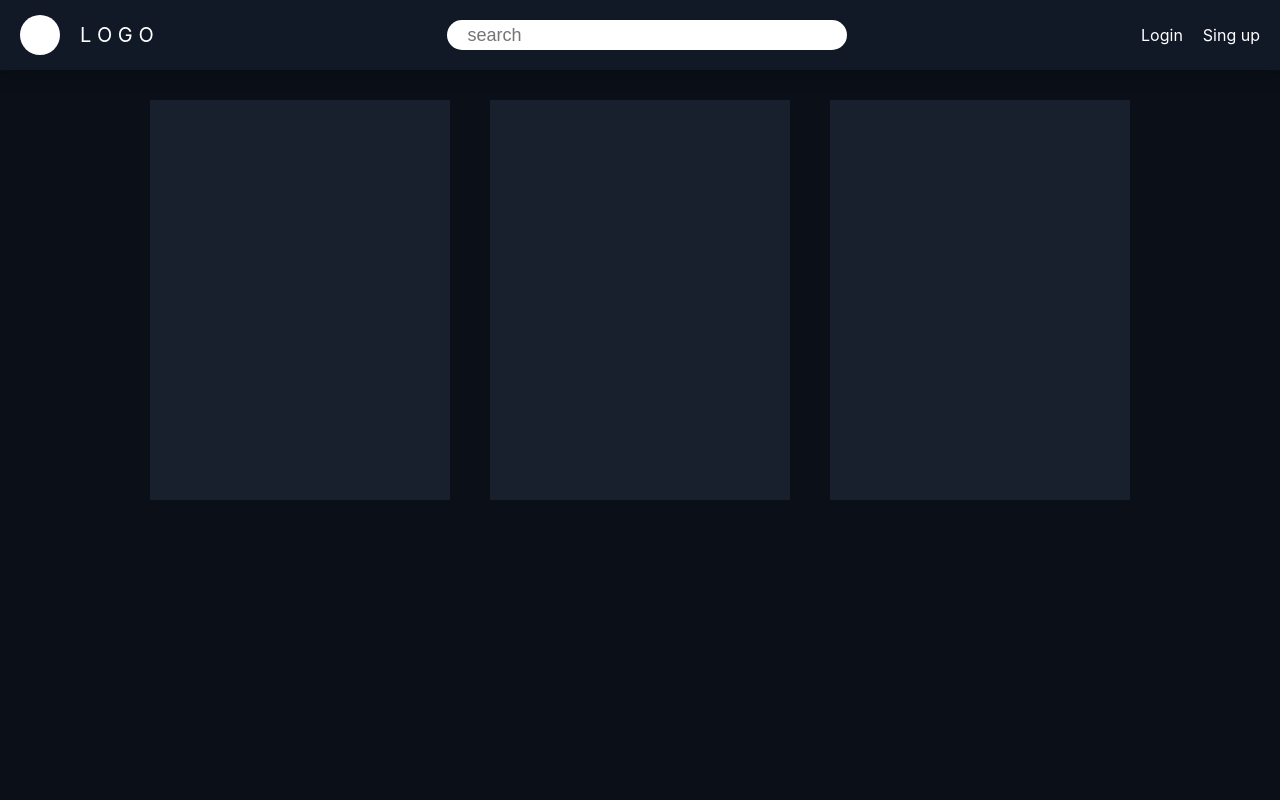
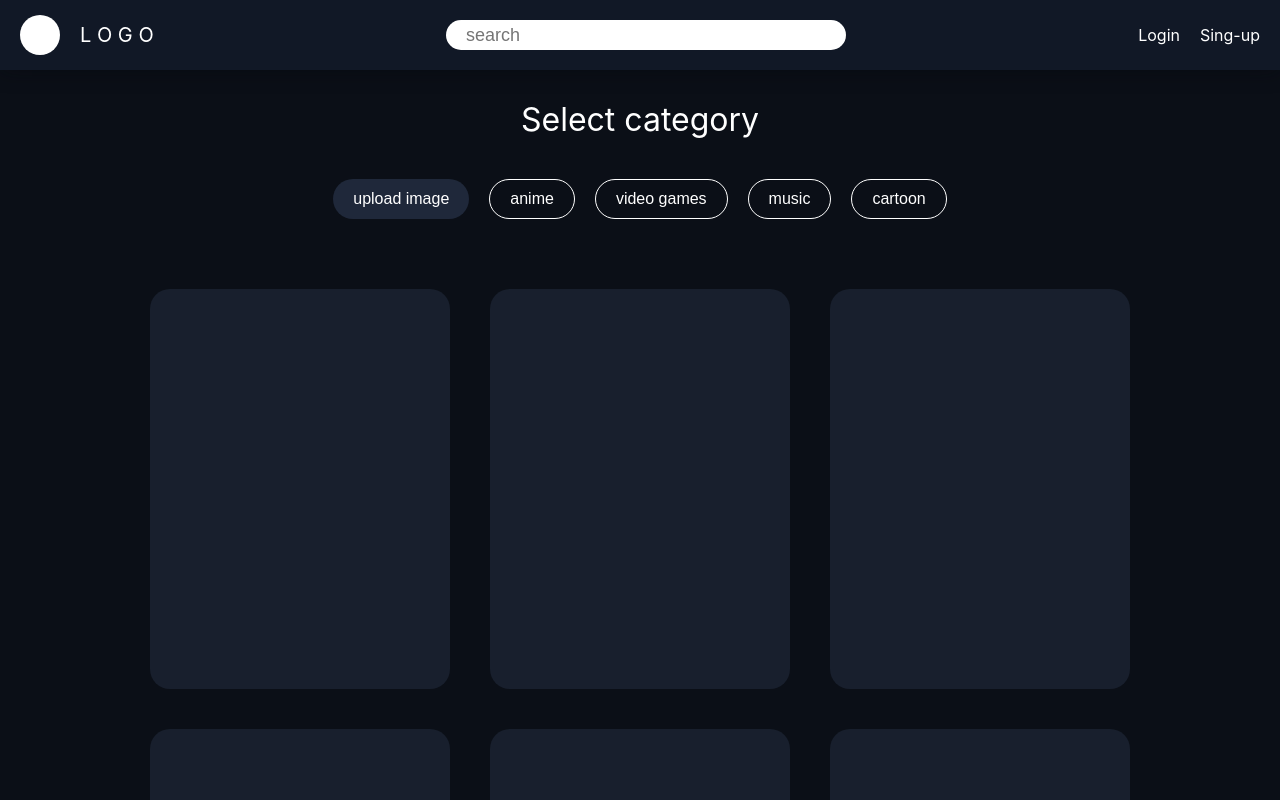
Before and after one commit to KGHerrera/calling-art-frontend, a React (Create React App) app in the folder calling-art-frontend/: page / in a window 1280 px wide. Shown: the top 800 px of the page. Built offline with nearby package versions, Linux system fonts and the light colour scheme.

Commit message:
feat(styles): se agrego el archivo Category.css

```diff
--- a/calling-art-frontend/src/App.js
+++ b/calling-art-frontend/src/App.js
@@ -1,6 +1,7 @@
 import NavBar from "./components/NavBar.js";
 import Footer from "./components/Footer.js";
 import Content from "./components/Content.js";
+import Category from "./components/Category.js";
 import "./styles/ScrollBar.css";
 import "./App.css";
 
@@ -8,6 +9,7 @@ function App() {
   return (
     <>
       <NavBar />
+      <Category />
       <Content />
       <Footer />
     </>
--- a/calling-art-frontend/src/components/Category.js
+++ b/calling-art-frontend/src/components/Category.js
@@ -1,7 +1,9 @@
+import '../styles/Category.css'
+
 export default function Category() {
   return (
     <div className="category-conteiner">
-      <div className="category-title"></div>
+      <div className="category-title">Select category</div>
       <div className="category-button-conteiner">
         <button className="upload-image-button">upload image</button>
         <button className="category-button">anime</button>
--- a/calling-art-frontend/src/components/Content.js
+++ b/calling-art-frontend/src/components/Content.js
@@ -6,6 +6,9 @@ export default function Content(props) {
       <div className="image-conteiner"></div>
       <div className="image-conteiner"></div>
       <div className="image-conteiner"></div>
+      <div className="image-conteiner"></div>
+      <div className="image-conteiner"></div>
+      <div className="image-conteiner"></div>
     </div>
   );
 }
--- a/calling-art-frontend/src/components/NavBar.js
+++ b/calling-art-frontend/src/components/NavBar.js
@@ -21,7 +21,7 @@ export default function NavBar(props) {
           Login
         </a>
         <a className="start-button" href="#">
-          Sing up
+          Sing-up
         </a>
       </div>
     </div>
--- /dev/null
+++ b/calling-art-frontend/src/styles/Category.css
@@ -0,0 +1,54 @@
+.category-conteiner{
+    width: 100%;
+    margin-top: 100px;
+    display: flex;
+    align-items: center;
+    flex-direction: column;
+    color: white;
+}
+
+.category-button-conteiner{
+    display: flex;
+    flex-wrap: wrap;
+}
+
+.category-title {
+    font-size: 32px;
+    margin-bottom: 30px;
+}
+
+.upload-image-button{
+    background-color: #1f283a;
+    border: none;
+    height: 40px;
+    border-radius: 30px;
+    padding: 0 20px;
+    color:white;
+    font-size: 16px;
+    margin: 10px 10px;
+    cursor: pointer;
+    transition: all .3s;
+}
+
+.upload-image-button:hover{
+    background-color: #2f3c57;
+}
+
+.category-button{
+    background-color: #11182600;
+    border: solid 1px white;
+    height: 40px;
+    border-radius: 30px;
+    padding: 0 20px;
+    color:white;
+    font-size: 16px;
+    margin: 10px 10px;
+    cursor: pointer;
+    transition: all .3s;
+}
+
+.category-button:hover{
+    background-color: #111826;
+    border: solid 1px #acc3f0;
+    color: #acc3f0;
+}
--- a/calling-art-frontend/src/styles/Content.css
+++ b/calling-art-frontend/src/styles/Content.css
@@ -1,5 +1,5 @@
 .content-conteiner{
-    margin-top: 80px;
+    margin: 40px 0;
     min-height: 100vh;
     width: 100%;
     display: flex;
@@ -15,4 +15,5 @@
     background-repeat: no-repeat;
     background-size: cover;
     background-position: center;
+    border-radius: 20px;
 }
--- a/calling-art-frontend/src/styles/NavBar.css
+++ b/calling-art-frontend/src/styles/NavBar.css
@@ -16,7 +16,7 @@
 .circle-logo{
     width: 40px;
     height: 40px;
-    border-radius: 100px;
+    border-radius: 40px;
     background-color: white;
 }
 
```
